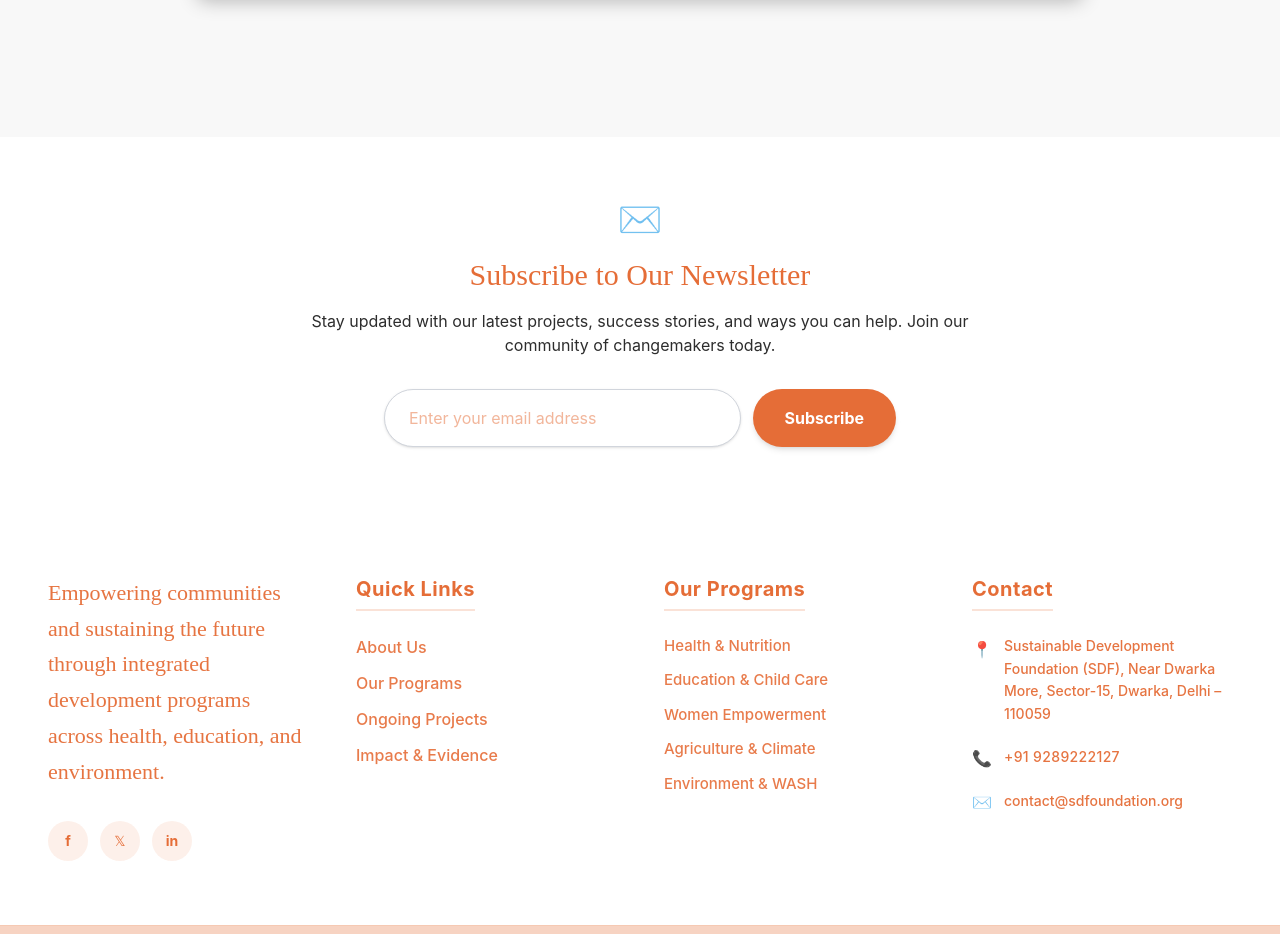
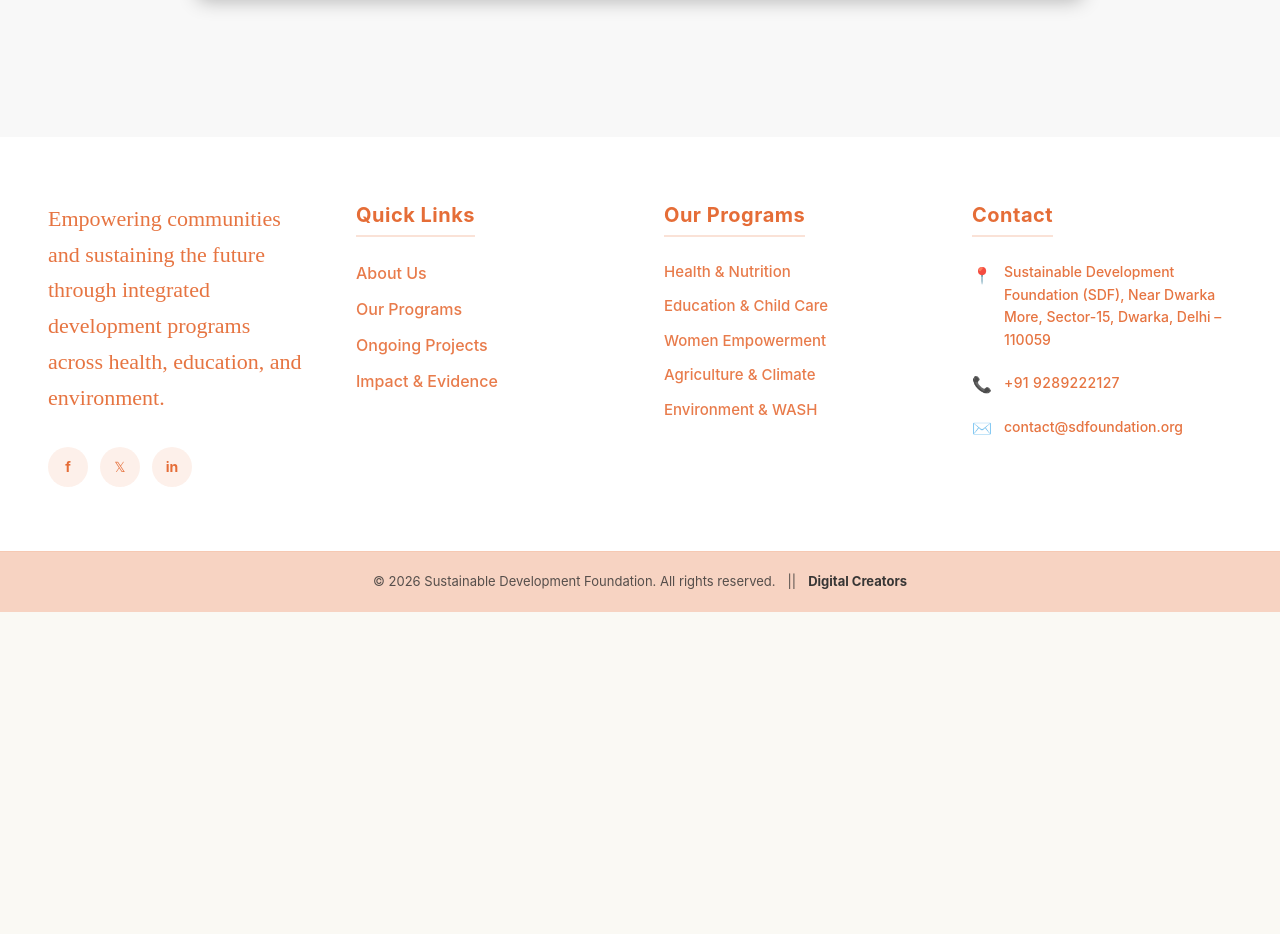
Before and after one commit to digitalcreatorss2002/srnf-trust, a React (Vite) app: page /about in a window 1280 px wide. Shown: the part 3661-4595 px from the top of the page. After the commit the page ends 4273 px from the top, so only its background shows below. Built offline with nearby package versions, Linux system fonts and the light colour scheme.

Commit message:
first commit

```diff
--- a/src/page/About.jsx
+++ b/src/page/About.jsx
@@ -3,7 +3,6 @@ import Whowe from "../component/Whowe";
 import LeadershipGovernance from "../component/LeadershipGovernance";
 import PartnersSection from "../component/PartnersSection";
 import FaqAccordion from "../component/FaqAccordion";
-import Newsletter from "../component/NewsLetter";
 
 const About = () => {
   const backgroundImageURL =
@@ -38,7 +37,6 @@ const About = () => {
       <LeadershipGovernance />
       <PartnersSection />
       <FaqAccordion />
-      <Newsletter />
     </>
   );
 };
```
